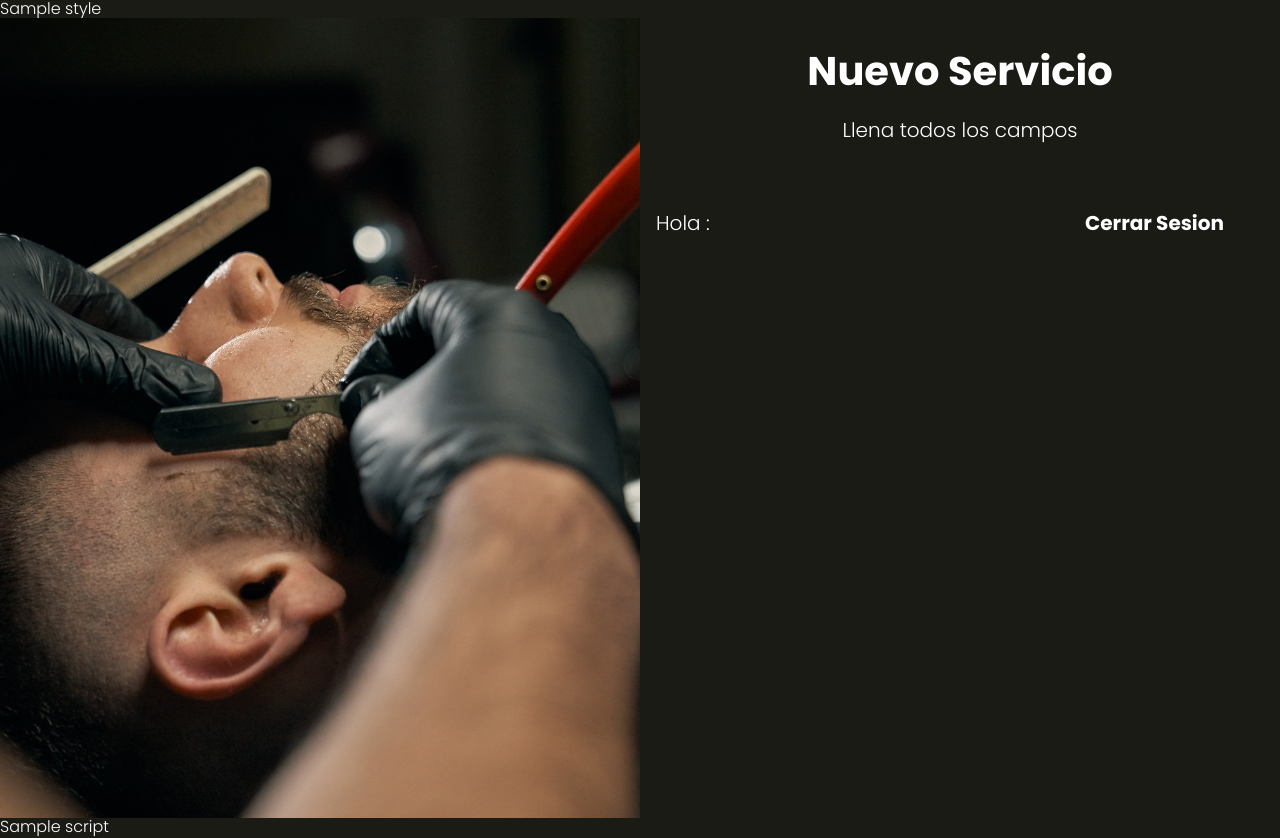
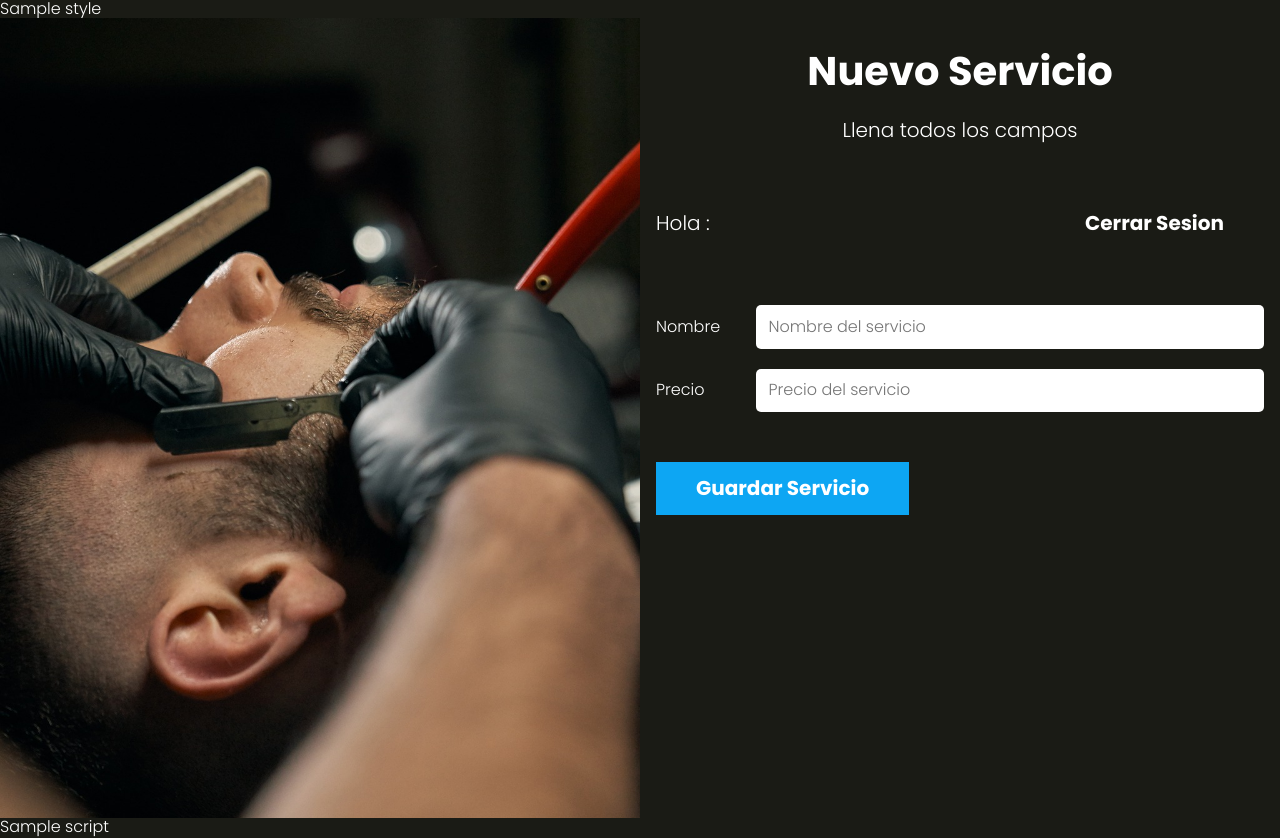
Before and after one commit to pierodev0/app-salon, a PHP site: template views/servicios/crear.php in a window 1280 px wide. Run offline with PHP 8.4, Linux system fonts and the light colour scheme; the template is opened without the code that fills it: most values are stand-ins (such as "Sample title", 1, 10 or a date in 2020); data that the repository does not hold is empty; style sheets or scripts are compiled from the project's sources.

Commit message:
servicios: crear servicios en la bd

```diff
--- a/views/servicios/crear.php
+++ b/views/servicios/crear.php
@@ -2,4 +2,12 @@
 <p class="descripcion-pagina">Llena todos los campos</p>
 <?php
    include_once __DIR__ . '/../templates/barra.php';
+   include_once __DIR__ . '/../templates/alertas.php';
 ?>
+
+<form action="/servicios/crear" class="formulario" method="post">
+   <?php
+      include_once __DIR__ . '/formulario.php';
+   ?>
+   <input type="submit" class="boton" value="Guardar Servicio">
+</form>
--- a/views/servicios/formulario.php
+++ b/views/servicios/formulario.php
@@ -0,0 +1,8 @@
+<div class="campo">
+    <label for="nombre">Nombre</label>
+    <input type="text" id="nombre" name="nombre" placeholder="Nombre del servicio" value="<?php echo s($servicio->nombre); ?>">
+</div>
+<div class="campo">
+    <label for="precio">Precio</label>
+    <input type="number" id="precio" name="precio" placeholder="Precio del servicio" value="<?php echo s($servicio->precio); ?>">
+</div>
```
Also changed, not shown: controllers/ServicioController.php (+15 -5 lines), models/Servicio.php (+13 -0 lines).
